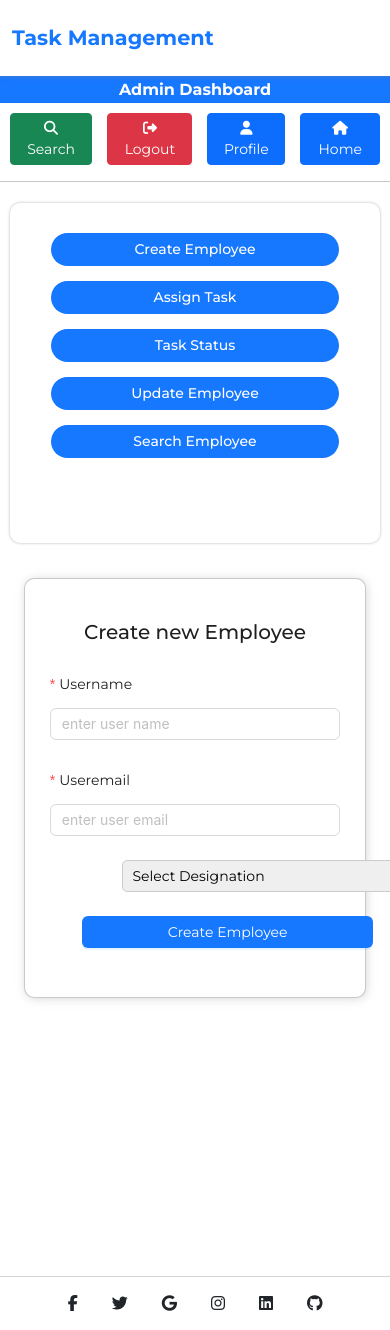
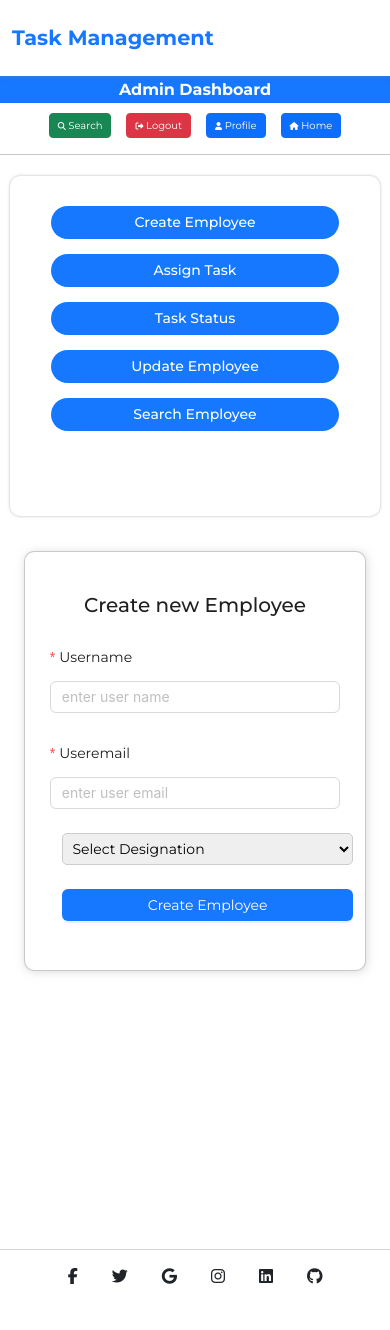
Before and after one commit to suraj-raj01/Task-Management-System, a React (Vite) app in the folder client/: page /admindashboard/createuser in a window 390 px wide. Shown: the top 1330 px of the page. Built offline with nearby package versions, Linux system fonts and the light colour scheme; sample sign-in values are in the browser's storage.

Commit message:
Frontend updated

```diff
--- a/client/src/Admin/EditEmployee.jsx
+++ b/client/src/Admin/EditEmployee.jsx
@@ -100,6 +100,7 @@ const EditEmp = () => {
          <Form.Item
            label={null}
            rules={[{ required: true, message: "Please input your Designation!" }]}
+           id='select'
          >
          <select name='designation' style={{width:'100%',padding:'5px',borderRadius:'5px',border:'1px solid #ccc',outline:'none'}} value={input.designation} onChange={handleInput}>
            <option value="">Select Designation</option>
@@ -114,7 +115,7 @@ const EditEmp = () => {
          </Form.Item>
 
          <Form.Item label={null}>
-           <Button type="primary" onClick={handleSubmit} style={{ width: "100%" }}>
+           <Button type="primary" onClick={handleSubmit} style={{ width: "100%" }} >
              Create User
            </Button>
          </Form.Item>
--- a/client/src/Admin/SearchEmployee.jsx
+++ b/client/src/Admin/SearchEmployee.jsx
@@ -131,7 +131,7 @@ const SearchEmployee = () => {
   return (
     <>
       <div id="display" style={{ overflowY: "scroll" }}>
-      <Form className="d-flex" style={{width:'350px'}}>
+      <Form className="d-flex" style={{width:'350px'}} id="search">
             <Form.Control
               type="search"
               placeholder="Search"
--- a/client/src/style/style.css
+++ b/client/src/style/style.css
@@ -448,9 +448,12 @@ strong {
         border-radius: 10px;
 
     }
+    select{
+        margin-left: -120px;
+    }
 
     #form Button{
-        margin-left: -80px;
+        margin-left: -120px;
     }
 
     #dashboard-btn {
@@ -458,7 +461,16 @@ strong {
         top: 0px;
         z-index: 1;
     }
+    #dashboard-btn i{
+        font-size: 8px;
+    }
+    #dashboard-btn button{
+        font-size: 10px;
+    }
 
+    #search input{
+        width: 200px;
+    }
     #usertask {
         width: 100%;
         padding: 10px 5px;
@@ -496,4 +508,7 @@ strong {
     Table td{
         font-size: 10px;
     }
+    Table td Button{
+        width: 150px;
+    }
 }
```
